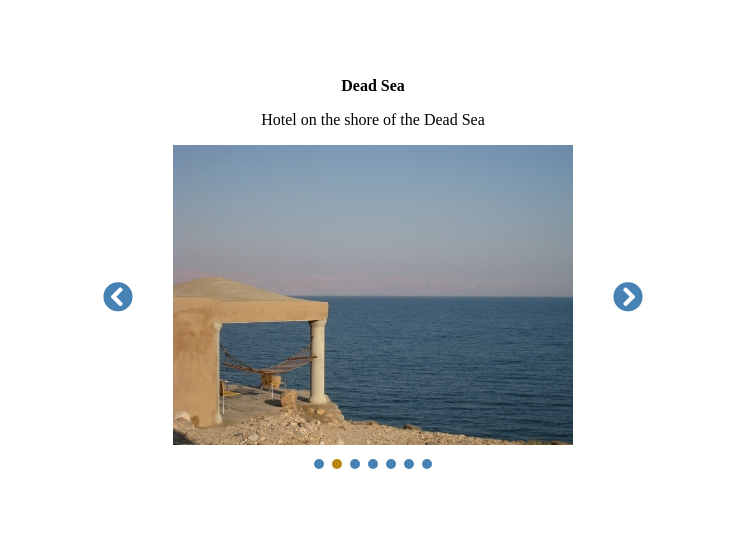
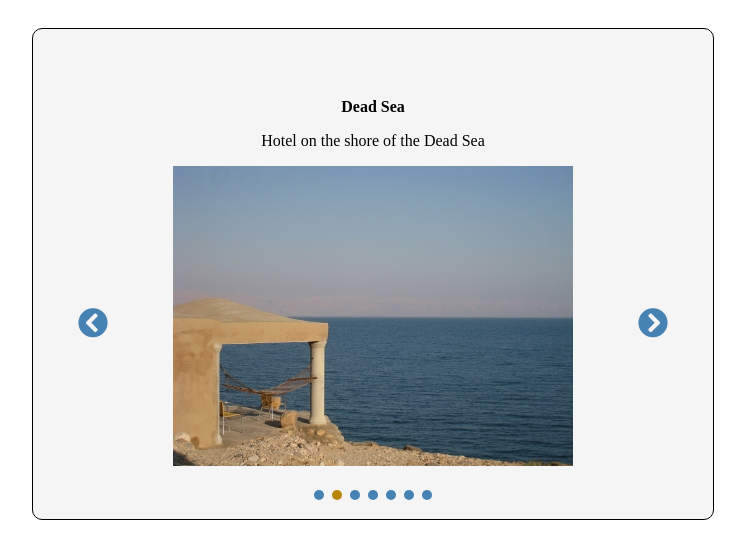
Before and after one commit to caxpper/carousel, a plain HTML site: page index.html in a window 1280 px wide. Shown: the whole page, without its empty margins (267-1012 px from the left). Drawn offline with nearby package versions, Linux system fonts and the light colour scheme.

Commit message:
added some style to look better

```diff
--- a/css/style.css
+++ b/css/style.css
@@ -10,9 +10,12 @@ body {
 
 .carousel{
     position: relative;
-    width: 550px;
-    height: 450px;
+    width: 680px;
+    height: 490px;
     margin: 0 auto;
+    background-color: whitesmoke;
+    border-radius: 10px;
+    border: 1px solid;
 }
 
 .items {
@@ -51,11 +54,11 @@ body {
 }
 
 .next{
-    right: 5px;
+    right: 45px;
 }
 
 .back{
-    left: 5px;
+    left: 45px;
 }
 
 .button i{
@@ -69,7 +72,7 @@ body {
 
 .dots{
     position: absolute;
-    bottom: 5px;
+    bottom: 15px;
     left: 50%;
     transform: translate(-50%,0);
 }
```
